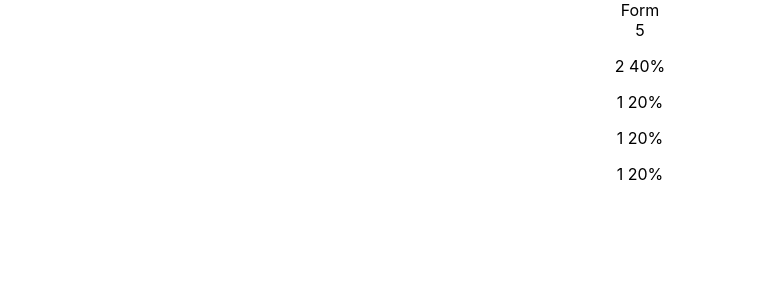
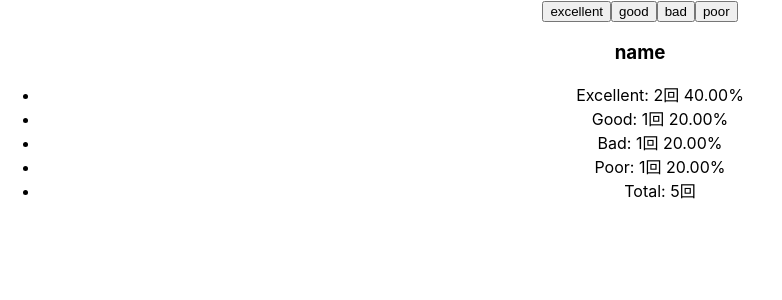
Before and after one commit to astatsuya/scout, a React (Create React App) app: page / in a window 1280 px wide. Shown: the top 300 px of the page, without its empty margins (0-782 px from the left). Built offline with nearby package versions, Linux system fonts and the light colour scheme.

Commit message:
connected Form with app

```diff
--- a/src/App.js
+++ b/src/App.js
@@ -1,5 +1,4 @@
 import React, { Component } from 'react';
-import logo from './logo.svg';
 import './App.css';
 import Form from './components/Form'
 import Result from './components/Result'
@@ -13,13 +12,29 @@ class App extends Component {
       happening: ['excellent', 'good', 'bad', 'poor', 'excellent']
     }
 
+    this.onClickHandler = this.onClickHandler.bind(this)
+    this.sendName = this.sendName.bind(this)
+  }
 
+  onClickHandler(addHappening) {
+    let newHappening = this.state.happening.concat(addHappening);
+    this.setState({
+      happening: newHappening
+    })
+    console.log(this.state.happening)
+  }
+
+  sendName(newHappening) {
+    let happeningArray = this.state.happening.concat([newHappening.target.value])
+    this.setState({
+      happening: happeningArray
+    })
   }
 
   render() {
     return (
       <div className="App">
-        <Form />
+        <Form handleSubmit={this.sendName} />
         <Result
           name={this.state.name}
           happening={this.state.happening}
--- a/src/components/Form.js
+++ b/src/components/Form.js
@@ -1,9 +1,36 @@
 import React from 'react';
 
-const Form = () => {
+const Form = (props) => {
   return(
     <div>
-      Form
+        <button
+          type="submit"
+          name="excellent"
+          value="excellent"
+          onClick={props.handleSubmit}
+        >excellent</button>
+
+        <button
+          type="submit"
+          name="good"
+          value="good"
+          onClick={props.handleSubmit}
+        >good</button>
+
+        <button
+          type="submit"
+          name="bad"
+          value="bad"
+          onClick={props.handleSubmit}
+        >bad</button>
+
+        <button
+          type="submit"
+          name="poor"
+          value="poor"
+          onClick={props.handleSubmit}
+        >poor</button>
+
     </div>
   )
 }
--- a/src/components/Result.js
+++ b/src/components/Result.js
@@ -20,20 +20,22 @@ const Result = (props) => {
     }
   }
 
-  const percentExcellent = `${AmountExcellent / AmountHappening * 100}%`;
-  const percentGood = `${AmountGood / AmountHappening * 100}%`;
-  const percentBad = `${AmountBad / AmountHappening * 100}%`;
-  const percentPoor = `${AmountPoor / AmountHappening * 100}%`;
+  const percentExcellent = `${(AmountExcellent / AmountHappening * 100).toFixed(2)}%`;
+  const percentGood = `${(AmountGood / AmountHappening * 100).toFixed(2)}%`;
+  const percentBad = `${(AmountBad / AmountHappening * 100).toFixed(2)}%`;
+  const percentPoor = `${(AmountPoor / AmountHappening * 100).toFixed(2)}%`;
 
 
   return(
     <div>
-      {AmountHappening}
-      <p>{AmountExcellent} {percentExcellent}</p>
-      <p>{AmountGood} {percentGood} </p>
-      <p>{AmountBad} {percentBad} </p>
-      <p>{AmountPoor} {percentPoor} </p>
-
+      <h3>{props.name}</h3>
+      <ul>
+        <li>Excellent: {AmountExcellent}回 {percentExcellent}</li>
+        <li>Good: {AmountGood}回 {percentGood}</li>
+        <li>Bad: {AmountBad}回 {percentBad}</li>
+        <li>Poor: {AmountPoor}回 {percentPoor}</li>
+        <li>Total: {AmountHappening}回</li>
+      </ul>
     </div>
   )
 }
```
